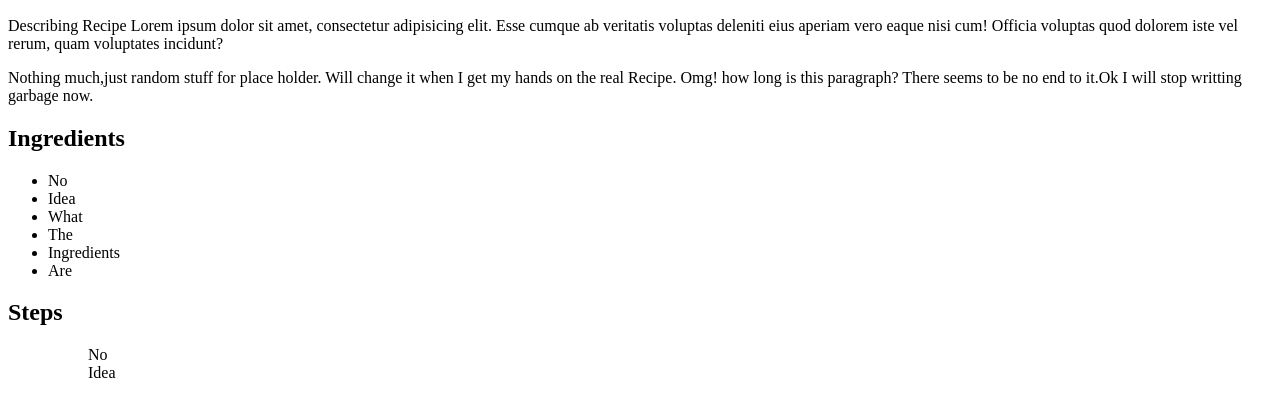
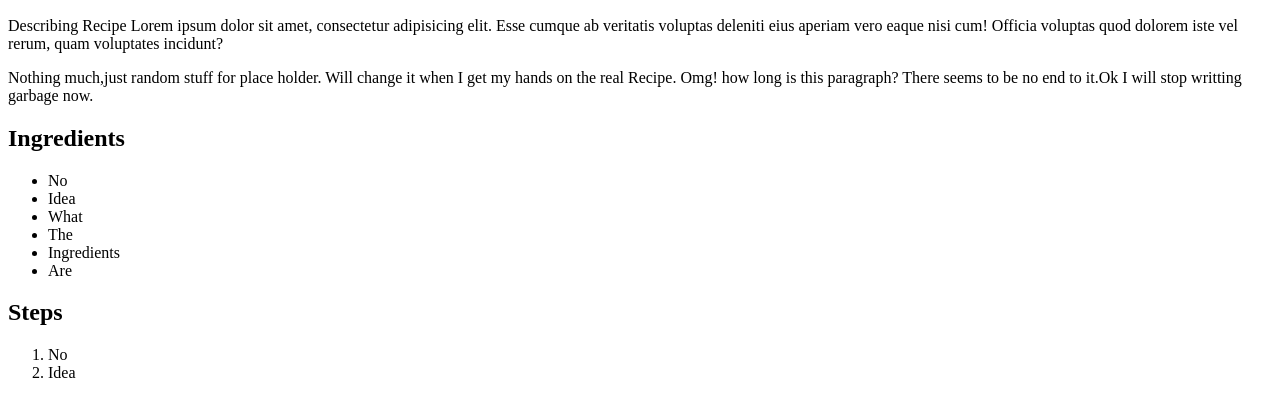
Before and after one commit to FaisalDipto/odin-recipes, a plain HTML site: page recipes/rice.html in a window 1280 px wide. Shown: the part 148-564 px from the top of the page. Drawn offline with Linux system fonts and the light colour scheme.

```diff
--- a/recipes/rice.html
+++ b/recipes/rice.html
@@ -22,9 +22,9 @@
       </ul>
 
       <h2>Steps</h2>
-        <ul>
-            <ol>No</ol>
-            <ol>Idea</ol>
-        </ul>
+        <ol>
+            <li>No</li>
+            <li>Idea</li>
+        </ol>
 </body>
 </html>
```
Also changed, not shown: index.html (+2 -2 lines), recipes/eggfry.html (+4 -4 lines), recipes/lasagna.html (+4 -4 lines).
